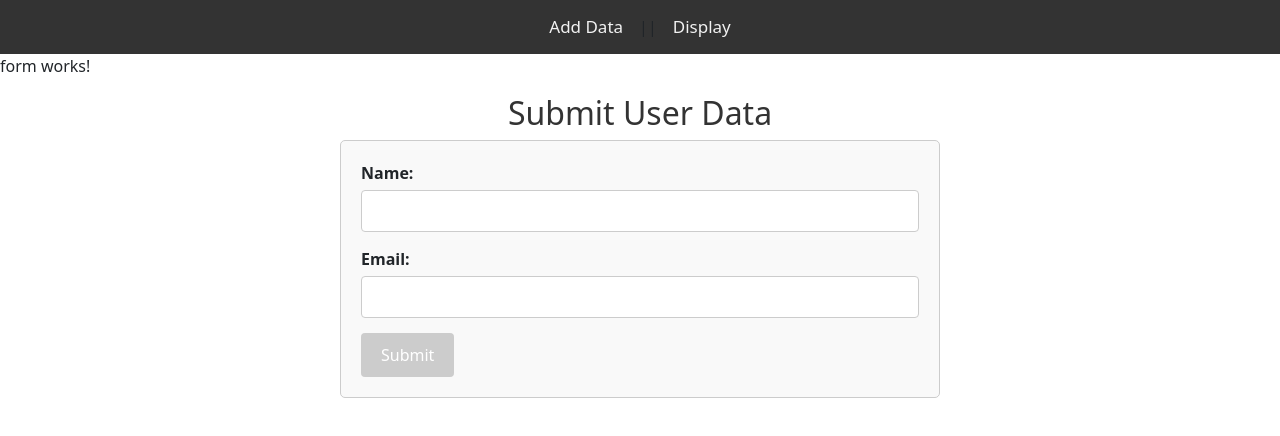
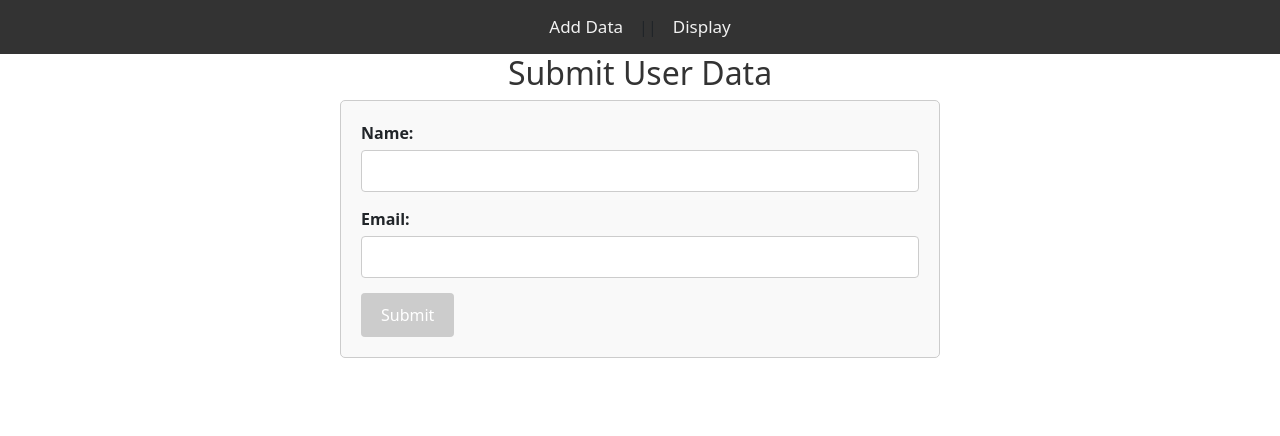
Before and after one commit to rajjbhandarii/vercel-website-, an Angular app: page /form in a window 1280 px wide. Shown: the top 436 px of the page. Built offline with nearby package versions, Linux system fonts and the light colour scheme.

Commit message:
Update form.component.html

```diff
--- a/src/form/form.component.html
+++ b/src/form/form.component.html
@@ -1,4 +1,3 @@
-<p>form works!</p>
 <h2>Submit User Data</h2>
 <form (ngSubmit)="onSubmit()" #userForm="ngForm">
     <div>
```
